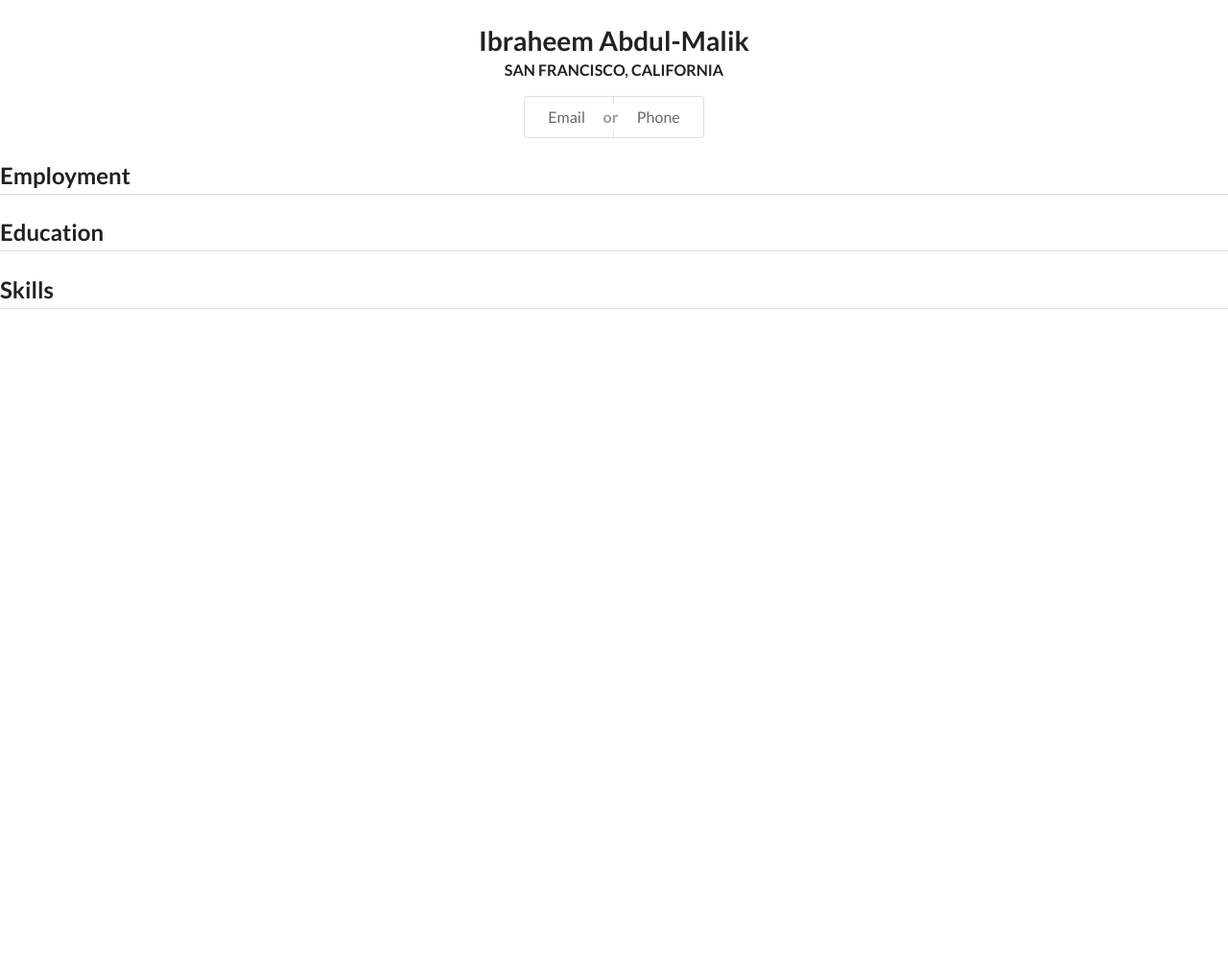
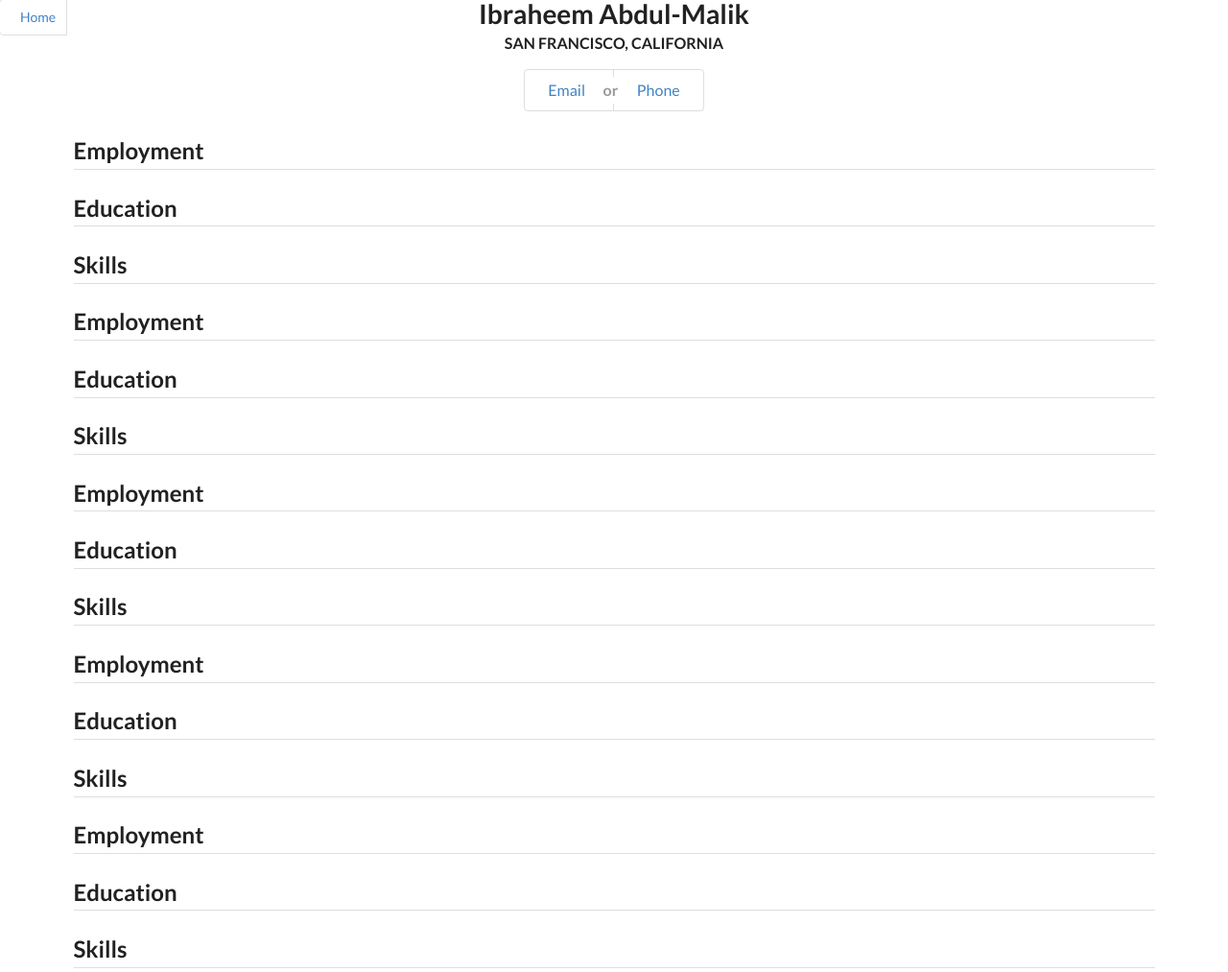
Before and after one commit to ibraheem4/ibraheem4.github.io, a Jekyll site: the page built from _pages/resume.html, in a window 1280 px wide. Shown: the whole page at 96% size. Built offline with Jekyll 4.4.1, drawn with Linux system fonts in a browser that asks for light colours; nearby versions of some CDN libraries; library files that are not in the unit come from our copies; before the commit the page ends 924 px from its top, so only the background shows below that.

Commit message:
sticky home button

```diff
--- a/_includes/head.html
+++ b/_includes/head.html
@@ -12,3 +12,4 @@
 <link rel="stylesheet" type="text/css" href="{{ site.baseurl }}semantic/dist/semantic.min.css">
 <link rel="stylesheet" type="text/css" href="{{ site.baseurl }}assets/css/style.css">
 <link rel="stylesheet" type="text/css" href="{{ site.baseurl }}assets/css/syntax.css">
+<script src="{{ site.baseurl }}assets/js/app.js"></script>
--- a/_pages/resume.html
+++ b/_pages/resume.html
@@ -3,6 +3,14 @@ layout: blank
 title: Resume
 permalink: /resume/
 ---
+<div class="ui rail">
+  <div class="ui sticky">
+    <button class="left attached ui basic button">
+      <a href="{{ site.baseurl }}">Home</a>
+    </button>
+  </div>
+</div>
+<div id="context">
   <h1 class="ui center aligned header">
     Ibraheem Abdul-Malik
     <div class="ui center aligned sub header">
@@ -18,17 +26,17 @@ permalink: /resume/
   <div class="ui center aligned container">
     <div class="ui large basic buttons">
       <button class="ui button">
-      <a href="mailto:ibraheem4@gmail.com" title="Shoot me an email!"></a>
-      Email
+        <a href="mailto:ibraheem4@gmail.com" title="Shoot me an email!">Email</a>
       </button>
       <div class="or"></div>
       <button class="ui button">
-      <a href="tel:+14157540573"></a>
-      Phone
+        <a href="tel:+14157540573">Phone</a>
       </button>
     </div>
   </div>
+  <div class="ui hidden divider"></div>
 
+  <div class="ui container">
     <h2 class="ui dividing header">
       Employment
     </h2>
@@ -38,3 +46,41 @@ permalink: /resume/
     <h2 class="ui dividing header">
       Skills
     </h2>
+    <h2 class="ui dividing header">
+      Employment
+    </h2>
+    <h2 class="ui dividing header">
+      Education
+    </h2>
+    <h2 class="ui dividing header">
+      Skills
+    </h2>
+    <h2 class="ui dividing header">
+      Employment
+    </h2>
+    <h2 class="ui dividing header">
+      Education
+    </h2>
+    <h2 class="ui dividing header">
+      Skills
+    </h2>
+    <h2 class="ui dividing header">
+      Employment
+    </h2>
+    <h2 class="ui dividing header">
+      Education
+    </h2>
+    <h2 class="ui dividing header">
+      Skills
+    </h2>
+    <h2 class="ui dividing header">
+      Employment
+    </h2>
+    <h2 class="ui dividing header">
+      Education
+    </h2>
+    <h2 class="ui dividing header">
+      Skills
+    </h2>
+  </div>
+</div>
--- /dev/null
+++ b/assets/js/app.js
@@ -0,0 +1,6 @@
+$(document).ready(function() {
+  $('.ui.sticky')
+    .sticky({
+      context: '#context'
+    });
+});
```
Also changed, not shown: 2 other files. Lines whose indentation alone changed are shown as unchanged.
